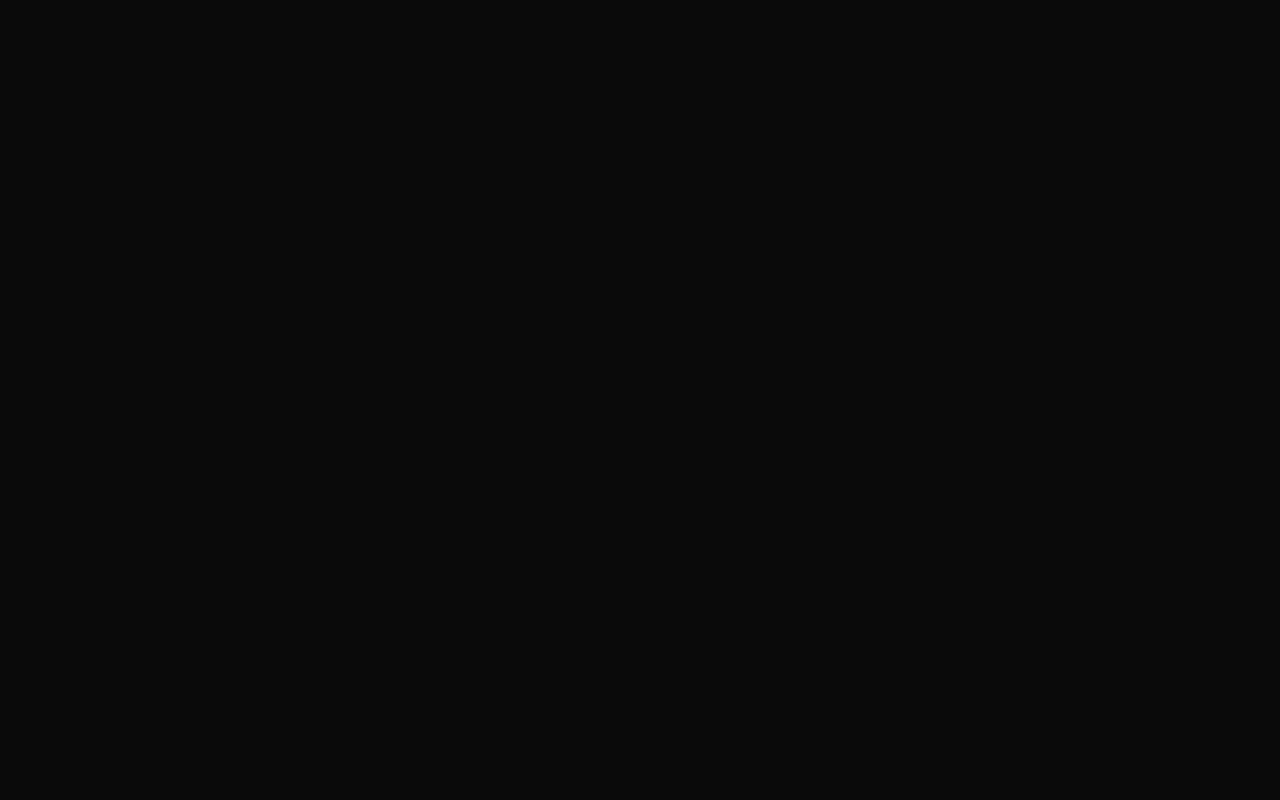
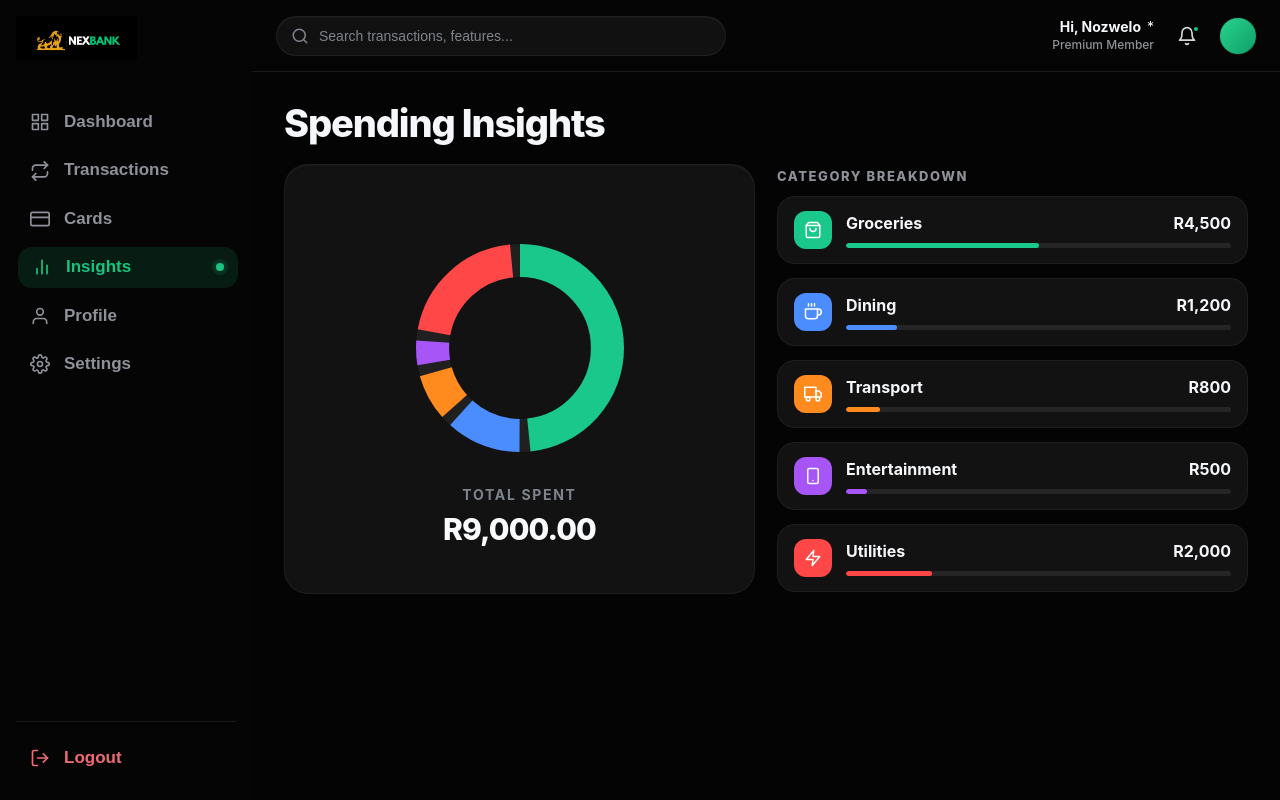
Before and after one commit to Nexbank/nexbank, a React (Create React App) app in the folder client/: page /insights in a window 1280 px wide. Before the commit this address had no page. Built offline with nearby package versions, Linux system fonts and the light colour scheme.

Commit message:
Implementented insights page with charts and UI

```diff
--- a/client/package.json
+++ b/client/package.json
@@ -8,7 +8,10 @@
     "@testing-library/react": "^16.3.2",
     "@testing-library/user-event": "^13.5.0",
     "axios": "^1.15.0",
+    "bootstrap": "^5.3.8",
+    "chart.js": "^4.5.1",
     "react": "^19.2.5",
+    "react-chartjs-2": "^5.3.1",
     "react-dom": "^19.2.5",
     "react-icons": "^5.6.0",
     "react-router-dom": "^7.14.0",
--- a/client/src/App.js
+++ b/client/src/App.js
@@ -7,6 +7,7 @@ import LandingPage from "./pages/LandingPage";
 import Transactions from "./pages/Transactions";
 import Profile from "./pages/Profile";
 import Settings from "./pages/Settings";
+import Insights from "./pages/Insights";
 
 function App() {
   return (
@@ -22,6 +23,7 @@ function App() {
         {/* Main app pages */}
         <Route path="/dashboard" element={<Dashboard />} />
         <Route path="/transactions" element={<Transactions />} />
+        <Route path="/insights" element={<Insights />} />
         <Route path="/profile" element={<Profile />} />
         <Route path="/settings" element={<Settings />} />
       </Routes>
--- a/client/src/pages/Insights.js
+++ b/client/src/pages/Insights.js
@@ -0,0 +1,176 @@
+import Navbar from "../components/Navbar";
+import Sidebar from "../components/Sidebar";
+import {
+  FiShoppingBag,
+  FiCoffee,
+  FiTruck,
+  FiSmartphone,
+  FiZap,
+} from "react-icons/fi";
+
+const monthlySpending = [
+  {
+    name: "Groceries",
+    amount: 4500,
+    color: "#19c88a",
+    icon: FiShoppingBag,
+  },
+  {
+    name: "Dining",
+    amount: 1200,
+    color: "#4b8cff",
+    icon: FiCoffee,
+  },
+  {
+    name: "Transport",
+    amount: 800,
+    color: "#ff8a1e",
+    icon: FiTruck,
+  },
+  {
+    name: "Entertainment",
+    amount: 500,
+    color: "#a855f7",
+    icon: FiSmartphone,
+  },
+  {
+    name: "Utilities",
+    amount: 2000,
+    color: "#ff4747",
+    icon: FiZap,
+  },
+];
+
+const totalSpent = monthlySpending.reduce((sum, item) => sum + item.amount, 0);
+
+function formatCurrency(amount) {
+  return `R${amount.toLocaleString("en-ZA")}`;
+}
+
+function InsightsDonut() {
+  const radius = 74;
+  const circumference = 2 * Math.PI * radius;
+  const gap = 8;
+  let offset = 0;
+
+  return (
+    <div className="insights-donut-wrap">
+      <svg
+        viewBox="0 0 220 220"
+        className="insights-donut"
+        role="img"
+        aria-label="Monthly spending donut chart"
+      >
+        <circle
+          cx="110"
+          cy="110"
+          r={radius}
+          fill="none"
+          stroke="rgba(255,255,255,0.06)"
+          strokeWidth="28"
+        />
+
+        {monthlySpending.map((item) => {
+          const segmentLength =
+            (item.amount / totalSpent) * circumference - gap;
+          const dashArray = `${Math.max(segmentLength, 0)} ${circumference}`;
+          const circleOffset = -offset;
+
+          offset += (item.amount / totalSpent) * circumference;
+
+          return (
+            <circle
+              key={item.name}
+              cx="110"
+              cy="110"
+              r={radius}
+              fill="none"
+              stroke={item.color}
+              strokeWidth="28"
+              strokeLinecap="butt"
+              strokeDasharray={dashArray}
+              strokeDashoffset={circleOffset}
+              transform="rotate(-90 110 110)"
+            />
+          );
+        })}
+      </svg>
+    </div>
+  );
+}
+
+export default function Insights() {
+  return (
+    <div className="dashboard-page insights-page">
+      <Sidebar />
+
+      <div className="dashboard-main-panel">
+        <Navbar userName="Nozwelo" />
+
+        <main className="dashboard-content-area insights-content-area">
+          <section className="insights-panel">
+            <div className="insights-heading-wrap">
+              <h1 className="insights-title">Spending Insights</h1>
+            </div>
+
+            <div className="insights-grid">
+              <article className="insights-chart-card">
+                <InsightsDonut />
+
+                <div className="insights-total">
+                  <p className="insights-total-label">TOTAL SPENT</p>
+                  <h2 className="insights-total-value">
+                    {formatCurrency(totalSpent)}.00
+                  </h2>
+                </div>
+              </article>
+
+              <section className="insights-breakdown">
+                <p className="insights-breakdown-label">CATEGORY BREAKDOWN</p>
+
+                <div className="insights-breakdown-list">
+                  {monthlySpending.map((item) => {
+                    const Icon = item.icon;
+                    const percentage = (item.amount / totalSpent) * 100;
+
+                    return (
+                      <article className="insights-category-card" key={item.name}>
+                        <div
+                          className="insights-category-icon"
+                          style={{ backgroundColor: item.color }}
+                        >
+                          <Icon size={18} />
+                        </div>
+
+                        <div className="insights-category-main">
+                          <div className="insights-category-header">
+                            <span className="insights-category-name">
+                              {item.name}
+                            </span>
+                            <span className="insights-category-amount">
+                              {formatCurrency(item.amount)}
+                            </span>
+                          </div>
+
+                          <div className="insights-progress-track">
+                            <span
+                              className="insights-progress-fill"
+                              style={{
+                                width: `${percentage}%`,
+                                backgroundColor: item.color,
+                              }}
+                            />
+                          </div>
+                        </div>
+                      </article>
+                    );
+                  })}
+                </div>
+              </section>
+            </div>
+          </section>
+        </main>
+      </div>
+    </div>
+  );
+}
--- a/client/src/styles/global.css
+++ b/client/src/styles/global.css
@@ -357,6 +357,159 @@ body {
   color: #b6bac2;
   font-size: 15px;
   line-height: 1.6;
+}
+
+/* =========================
+   INSIGHTS PAGE
+========================= */
+.insights-page .dashboard-main-panel {
+  background: #040404;
+}
+
+.insights-content-area {
+  padding: 28px 32px 40px;
+}
+
+.insights-panel {
+  max-width: 980px;
+  margin: 0 auto;
+}
+
+.insights-heading-wrap {
+  margin-bottom: 18px;
+}
+
+.insights-title {
+  margin: 0;
+  color: #f5f7fa;
+  font-size: 38px;
+  font-weight: 800;
+  letter-spacing: -0.03em;
+}
+
+.insights-grid {
+  display: grid;
+  grid-template-columns: minmax(320px, 1fr) minmax(300px, 1fr);
+  gap: 22px;
+  align-items: start;
+}
+
+.insights-chart-card {
+  min-height: 430px;
+  background: #121212;
+  border: 1px solid rgba(255, 255, 255, 0.05);
+  border-radius: 24px;
+  padding: 34px 28px 28px;
+  display: flex;
+  flex-direction: column;
+  align-items: center;
+  justify-content: center;
+  box-shadow: inset 0 1px 0 rgba(255, 255, 255, 0.03);
+}
+
+.insights-donut-wrap {
+  display: flex;
+  align-items: center;
+  justify-content: center;
+}
+
+.insights-donut {
+  width: 260px;
+  height: 260px;
+  overflow: visible;
+}
+
+.insights-total {
+  margin-top: 8px;
+  text-align: center;
+}
+
+.insights-total-label {
+  margin: 0 0 8px;
+  color: #7f848c;
+  font-size: 14px;
+  font-weight: 700;
+  letter-spacing: 0.12em;
+}
+
+.insights-total-value {
+  margin: 0;
+  color: #f8fafc;
+  font-size: 30px;
+  font-weight: 800;
+  letter-spacing: -0.03em;
+}
+
+.insights-breakdown {
+  padding-top: 4px;
+}
+
+.insights-breakdown-label {
+  margin: 0 0 12px;
+  color: #8f9198;
+  font-size: 13px;
+  font-weight: 800;
+  letter-spacing: 0.12em;
+}
+
+.insights-breakdown-list {
+  display: flex;
+  flex-direction: column;
+  gap: 14px;
+}
+
+.insights-category-card {
+  background: #121212;
+  border: 1px solid rgba(255, 255, 255, 0.05);
+  border-radius: 18px;
+  padding: 14px 16px;
+  display: flex;
+  align-items: center;
+  gap: 14px;
+}
+
+.insights-category-icon {
+  width: 38px;
+  height: 38px;
+  border-radius: 12px;
+  display: flex;
+  align-items: center;
+  justify-content: center;
+  color: #fff;
+  flex-shrink: 0;
+}
+
+.insights-category-main {
+  flex: 1;
+}
+
+.insights-category-header {
+  display: flex;
+  align-items: center;
+  justify-content: space-between;
+  gap: 12px;
+  margin-bottom: 10px;
+}
+
+.insights-category-name,
+.insights-category-amount {
+  color: #f5f7fa;
+  font-size: 16px;
+  font-weight: 700;
+}
+
+.insights-progress-track {
+  width: 100%;
+  height: 5px;
+  border-radius: 999px;
+  background: #252525;
+  overflow: hidden;
+}
+
+.insights-progress-fill {
+  display: block;
+  height: 100%;
+  border-radius: 999px;
 }
 
 /* =========================
@@ -1096,6 +1249,34 @@ body {
   .lp-stat-number {
     font-size: 28px;
   }
+
+  .insights-content-area {
+    padding: 20px;
+  }
+
+  .insights-title {
+    font-size: 30px;
+  }
+
+  .insights-grid {
+    grid-template-columns: 1fr;
+  }
+
+  .insights-chart-card {
+    min-height: auto;
+    padding: 26px 18px 24px;
+  }
+
+  .insights-donut {
+    width: 220px;
+    height: 220px;
+  }
+
+  .insights-category-header {
+    flex-direction: column;
+    align-items: flex-start;
+    margin-bottom: 8px;
+  }
 }
 /* ==========================  end of landingpage css and profile css begins ======================================= */
 
```
Also changed, not shown: 1 other file (tests, documents, lock files or other folders). Lines whose indentation alone changed are shown as unchanged.
